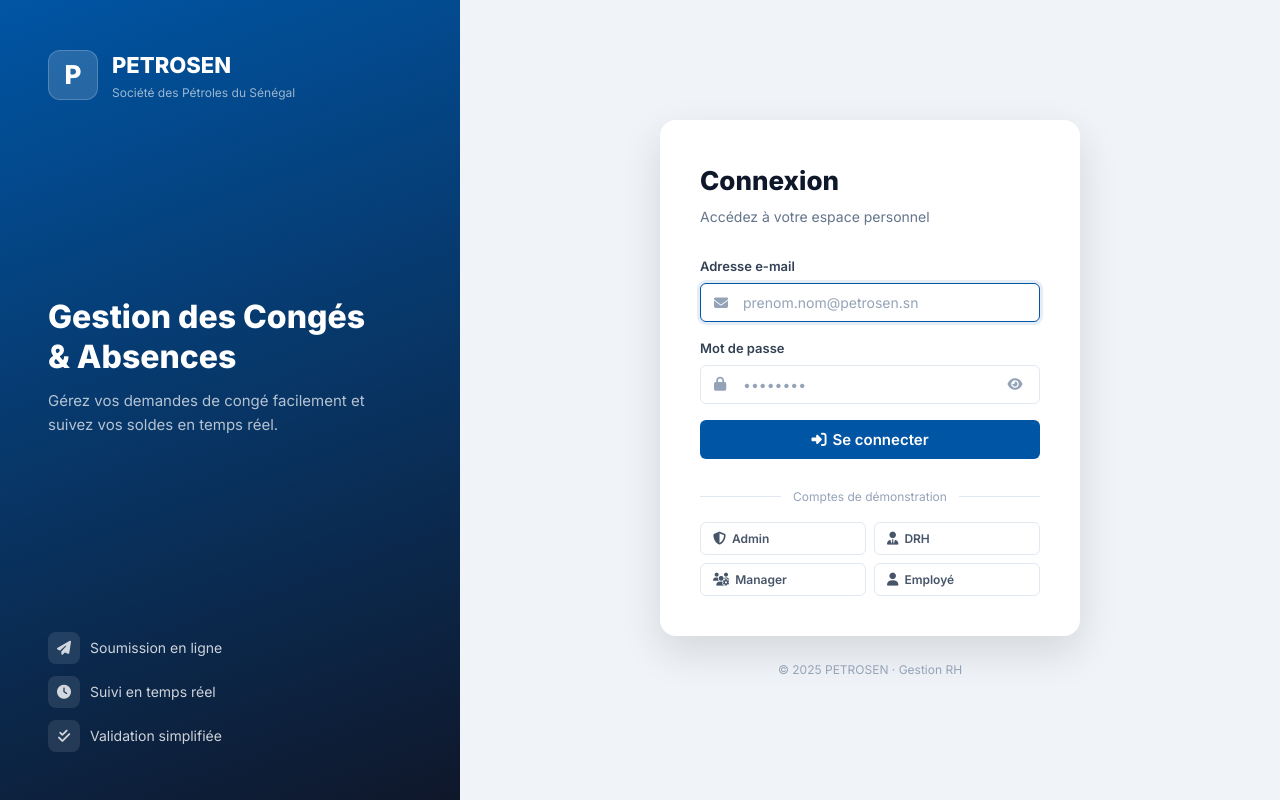
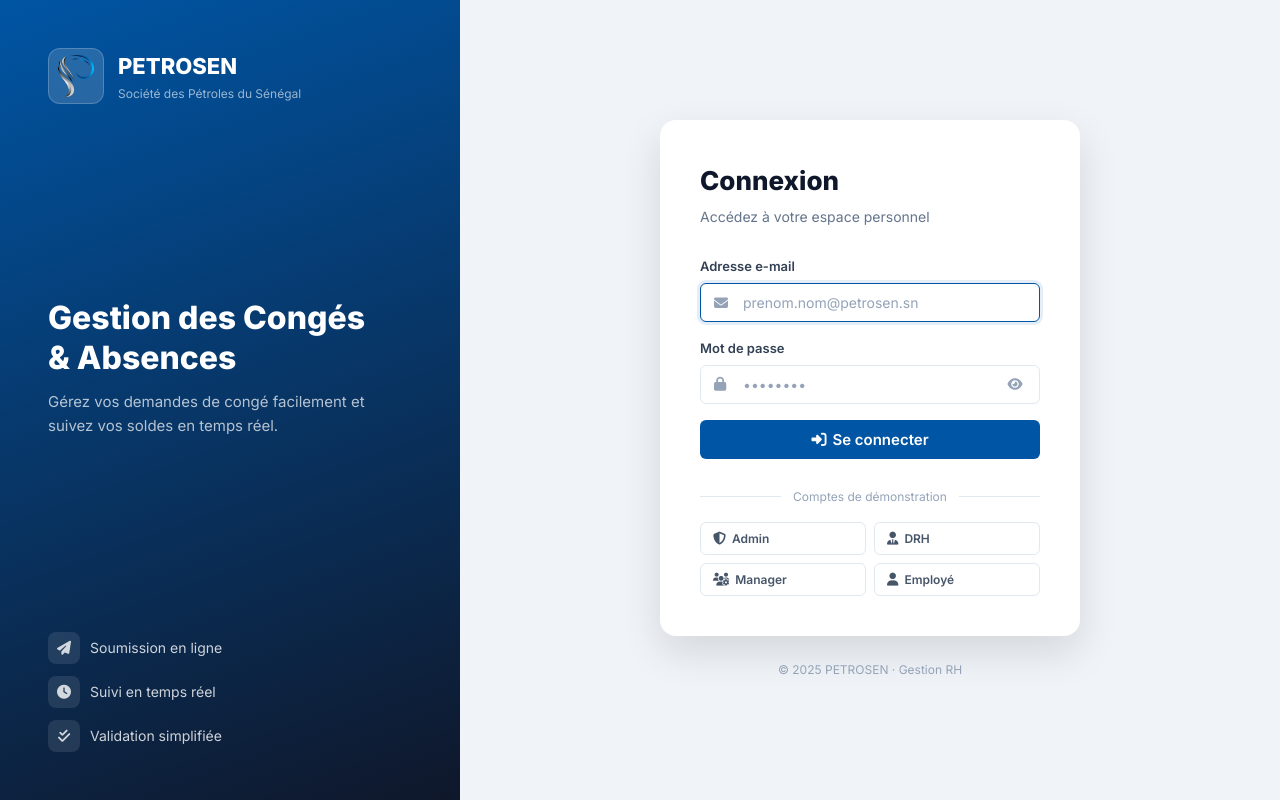
Before and after one commit to CheikhDoucoure1/congesabsences1, a Django app: page /connexion/ in a window 1280 px wide. Run offline with Django 4.2, Linux system fonts and the light colour scheme.

Commit message:
Add PETROSEN branding assets (logo, favicon)
Replace the placeholder text logo with the official PETROSEN
logo mark, full logo, and favicon across the sidebar, login page,
and browser tab.

Co-Authored-By: Claude Sonnet 5 <noreply@anthropic.com>

```diff
--- a/static/css/style.css
+++ b/static/css/style.css
@@ -112,15 +112,15 @@ button { cursor: pointer; border: none; background: none; font-family: var(--fon
 }
 
 .logo-mark {
-  width: 36px; height: 36px;
-  background: linear-gradient(135deg, var(--primary), #0080ff);
-  border-radius: 8px;
-  display: flex; align-items: center; justify-content: center;
-  color: #fff;
-  font-size: 18px;
-  font-weight: 800;
-  letter-spacing: -1px;
+  width: 40px; height: 40px;
+  display: flex; align-items: center; justify-content: center;
   flex-shrink: 0;
+}
+
+.logo-mark img {
+  max-width: 100%;
+  max-height: 100%;
+  object-fit: contain;
 }
 
 .logo-text { display: flex; flex-direction: column; }
@@ -593,17 +593,18 @@ textarea.form-control { resize: vertical; min-height: 100px; }
 }
 
 .brand-logo {
-  width: 50px; height: 50px;
+  width: 56px; height: 56px;
   background: rgba(255,255,255,.15);
   border-radius: 12px;
   display: flex; align-items: center; justify-content: center;
   border: 1px solid rgba(255,255,255,.2);
-}
-
-.brand-letter {
-  color: #fff;
-  font-size: 26px;
-  font-weight: 800;
+  padding: 6px;
+}
+
+.brand-logo img {
+  max-width: 100%;
+  max-height: 100%;
+  object-fit: contain;
 }
 
 .brand-text h1 { color: #fff; font-size: 22px; font-weight: 800; }
--- a/templates/conges/base.html
+++ b/templates/conges/base.html
@@ -8,6 +8,7 @@
 <link href="https://fonts.googleapis.com/css2?family=Inter:wght@300;400;500;600;700;800&display=swap" rel="stylesheet">
 <link rel="stylesheet" href="https://cdnjs.cloudflare.com/ajax/libs/font-awesome/6.5.0/css/all.min.css">
 <link rel="stylesheet" href="/static/css/style.css">
+<link rel="icon" type="image/png" href="/static/img/favicon.png">
 {% block extra_css %}{% endblock %}
 </head>
 <body>
@@ -17,7 +18,7 @@
   <aside class="sidebar" id="sidebar">
     <div class="sidebar-header">
       <div class="sidebar-logo">
-        <div class="logo-mark">P</div>
+        <div class="logo-mark"><img src="/static/img/logo-mark.png" alt="PETROSEN"></div>
         <div class="logo-text">
           <span class="logo-company">PETROSEN</span>
           <span class="logo-sub">Congés & Absences</span>
--- a/templates/conges/connexion.html
+++ b/templates/conges/connexion.html
@@ -8,6 +8,7 @@
 <link href="https://fonts.googleapis.com/css2?family=Inter:wght@300;400;500;600;700;800&display=swap" rel="stylesheet">
 <link rel="stylesheet" href="https://cdnjs.cloudflare.com/ajax/libs/font-awesome/6.5.0/css/all.min.css">
 <link rel="stylesheet" href="/static/css/style.css">
+<link rel="icon" type="image/png" href="/static/img/favicon.png">
 </head>
 <body class="login-body">
 
@@ -15,7 +16,7 @@
   <div class="login-left">
     <div class="login-brand">
       <div class="brand-logo">
-        <span class="brand-letter">P</span>
+        <img src="/static/img/logo-mark.png" alt="PETROSEN">
       </div>
       <div class="brand-text">
         <h1>PETROSEN</h1>
```
Also changed, not shown: static/img/favicon.png (added), static/img/logo-full.png (added), static/img/logo-mark.png (added).
